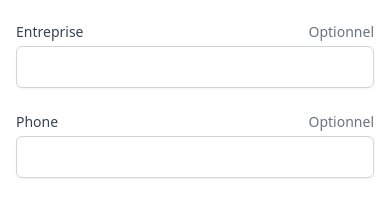
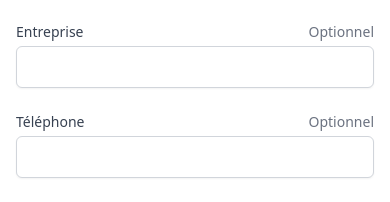
Before and after one commit to Datadvisor/frontend, a Next.js app: page /contact in a window 390 px wide. Shown: the part 1300-1502 px from the top of the page. Built offline with nearby package versions, Linux system fonts and the light colour scheme.

Commit message:
Fix: change `phone` to `telephone`

```diff
--- a/src/components/contact/contactForm.tsx
+++ b/src/components/contact/contactForm.tsx
@@ -246,7 +246,7 @@ export default function ContactForm() {
 									<div className="sm:col-span-2">
 										<div className="flex justify-between">
 											<label htmlFor="phone" className="block text-sm font-medium text-gray-700">
-												Phone
+												Téléphone
 											</label>
 											<span id="phone-description" className="text-sm text-gray-500">
 												Optionnel
```
